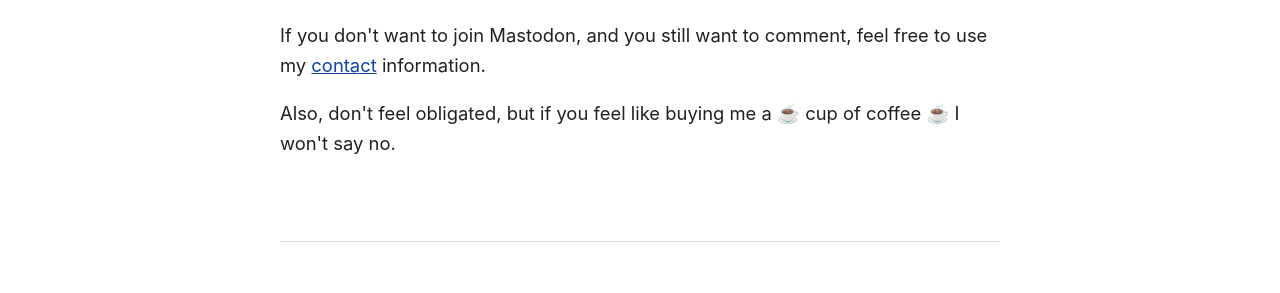
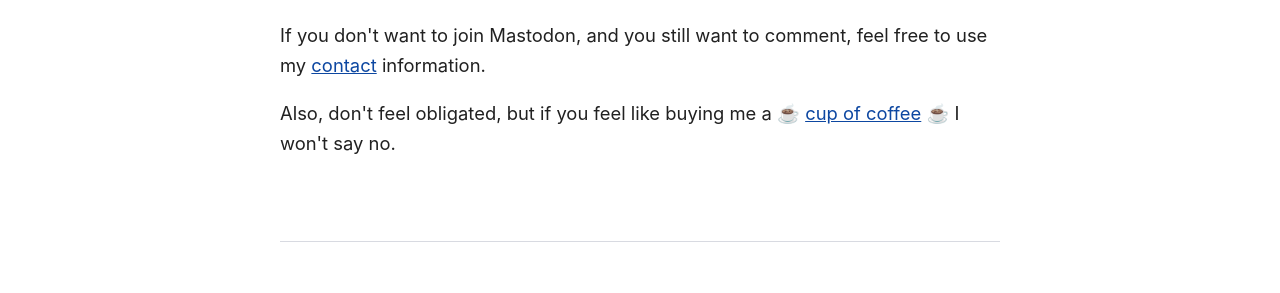
Before and after one commit to lrmikestone/jekyll.blog, a Jekyll site: the page built from _posts/2022/2022-10-01-how-long-should-a-blog-post-be.md, in a window 1280 px wide. Shown: the part 740-1033 px from the top of the page. Built offline with Jekyll 4.4.1, drawn with Linux system fonts in a browser that asks for light colours; some of the changed lines change nothing that is shown.

Commit message:
Ko-fi link.

```diff
--- a/_layouts/post.html
+++ b/_layouts/post.html
@@ -19,4 +19,4 @@ layout: default
 
 <p>If you don't want to join Mastodon, and you still want to comment, feel free to use my <a href="/contact">contact</a> information.</p>
 
-<p>Also, don't feel obligated, but if you feel like buying me a ☕ cup of coffee ☕ I won't say no.
+<p>Also, don't feel obligated, but if you feel like buying me a ☕ <a href="https://ko-fi.com/mikestone">cup of coffee</a> ☕ I won't say no.
```
